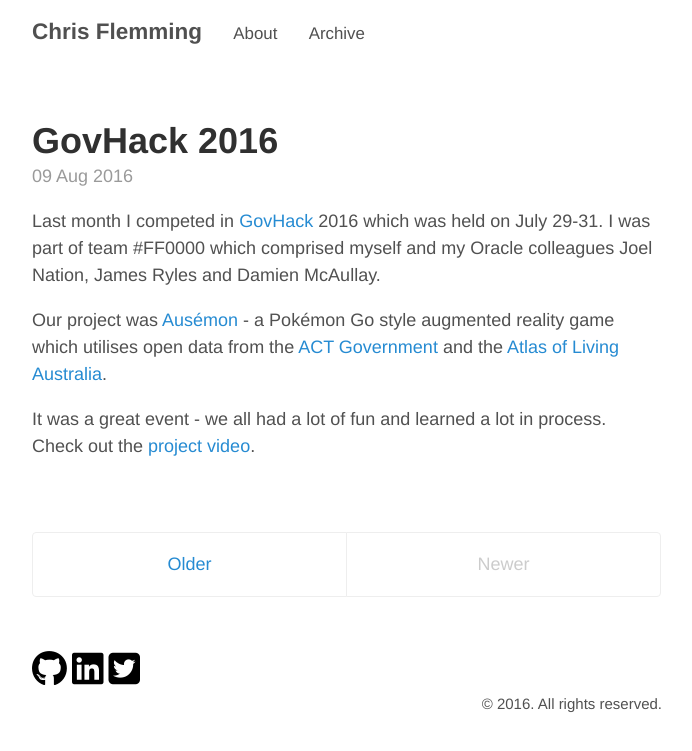
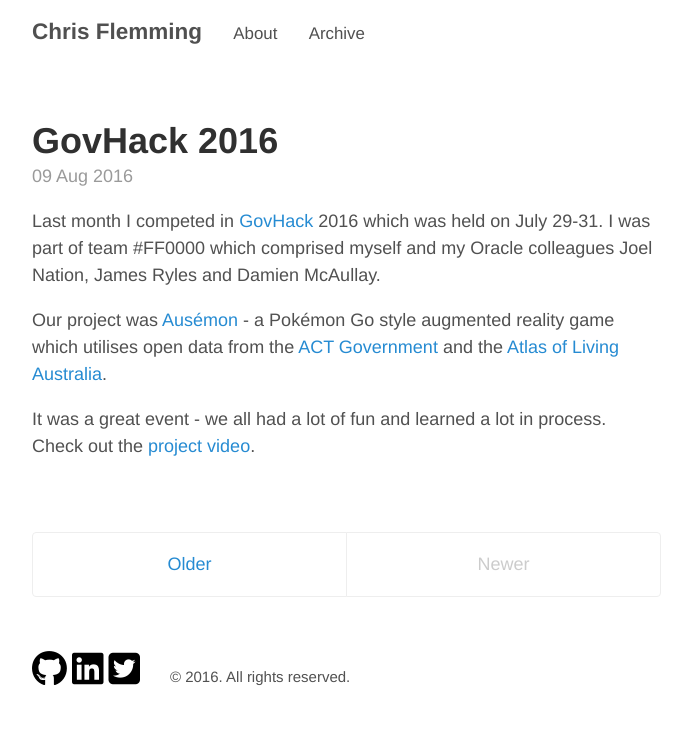
Before and after one commit to chrisflemming/chrisflemming.github.io, a Jekyll site: the page built from index.html, in a window 1280 px wide. Shown: the top 751 px of the page, without its empty margins (293-985 px from the left). Built offline with Jekyll 4.4.1, drawn with Linux system fonts in a browser that asks for light colours; nearby versions of some CDN libraries; the list of posts is cut into pages by our own code.

Commit message:
Yet more formatting of footer

```diff
--- a/_layouts/default.html
+++ b/_layouts/default.html
@@ -25,12 +25,10 @@
         <a href="https://github.com/chrisflemming"><i class="fa fa-github fa-2x" aria-hidden="true" style="color:black"></i></a>
         <a href="https://au.linkedin.com/pub/chris-flemming/a/58a/653"><i class="fa fa-linkedin-square fa-2x" aria-hidden="true" style="color:black"></i></a>
         <a href="https://twitter.com/chris_flemming"><i class="fa fa-twitter-square fa-2x" aria-hidden="true" style="color:black"></i></i></a>
-
-        <div align="right">
-          <small>
-            &copy; <time datetime="{{ site.time | date_to_xmlschema }}">{{ site.time | date: '%Y' }}</time>. All rights reserved.
-          </small>
-        </div>
+        &nbsp;&nbsp;&nbsp;&nbsp;
+        <small>
+          &copy; <time datetime="{{ site.time | date_to_xmlschema }}">{{ site.time | date: '%Y' }}</time>. All rights reserved.
+        </small>
       </footer>
     </div>
 
```
